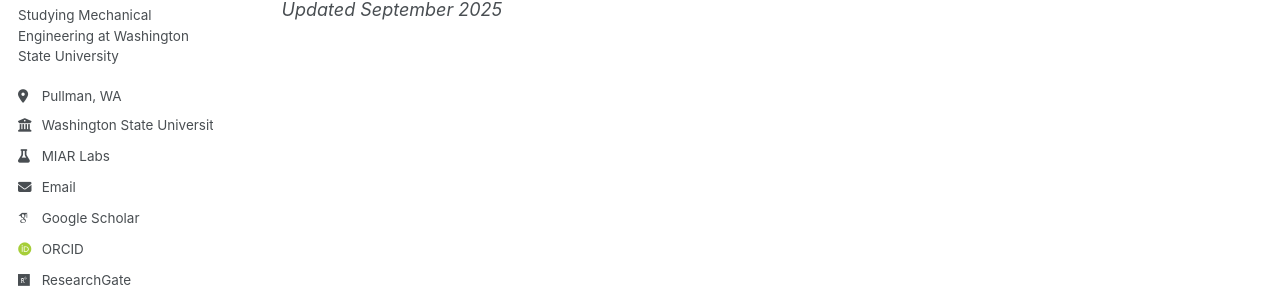
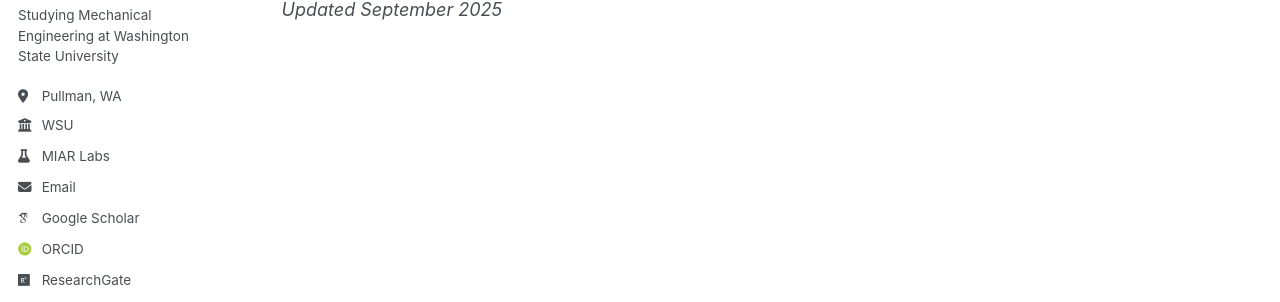
Before and after one commit to C-Ninatanta/c-ninatanta.github.io, a Jekyll site: the page built from _pages/about.md, in a window 1280 px wide. Shown: the part 300-602 px from the top of the page. Built offline with Jekyll 4.4.1, drawn with Linux system fonts in a browser that asks for light colours; some web fonts are replaced; a script that is not in the unit is left out.

Commit message:
Update author-profile.html

```diff
--- a/_includes/author-profile.html
+++ b/_includes/author-profile.html
@@ -25,14 +25,18 @@
     <ul class="author__urls social-icons">
       <!-- Font Awesome icons / Biographic information  -->
       {% if author.location %}
+        <li><i class="fas fa-fw fa-location-dot icon-pad-right" aria-hidden="true"></i>{{ author.location }}</li>
+      {% endif %}
+      <!--
+      {% if author.location %}
         <li class="author__desktop"><i class="fas fa-fw fa-location-dot icon-pad-right" aria-hidden="true"></i>{{ author.location }}</li>
       {% endif %}
-
+      -->
       <!-- Added these lines -->
       {% if author.employer and author.employer_url %}
         <li>
           <a href="{{ author.employer_url }}">
-            <i class="fas fa-fw fa-building-columns icon-pad-right" aria-hidden="true"></i>{{ author.employer }}
+            <i class="fas fa-fw fa-building-columns icon-pad-right" aria-hidden="true"></i>WSU
           </a>
         </li>
       {% endif %}
```
